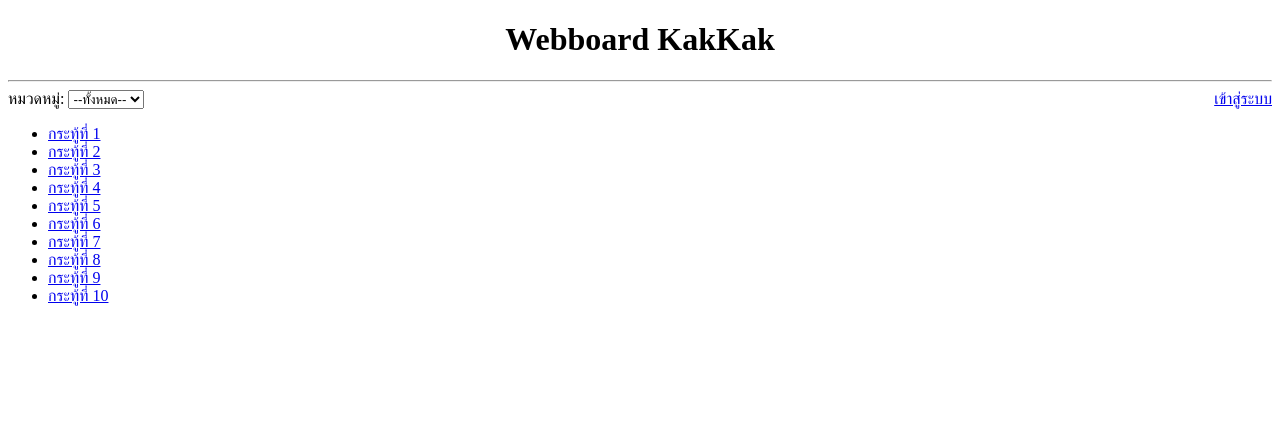
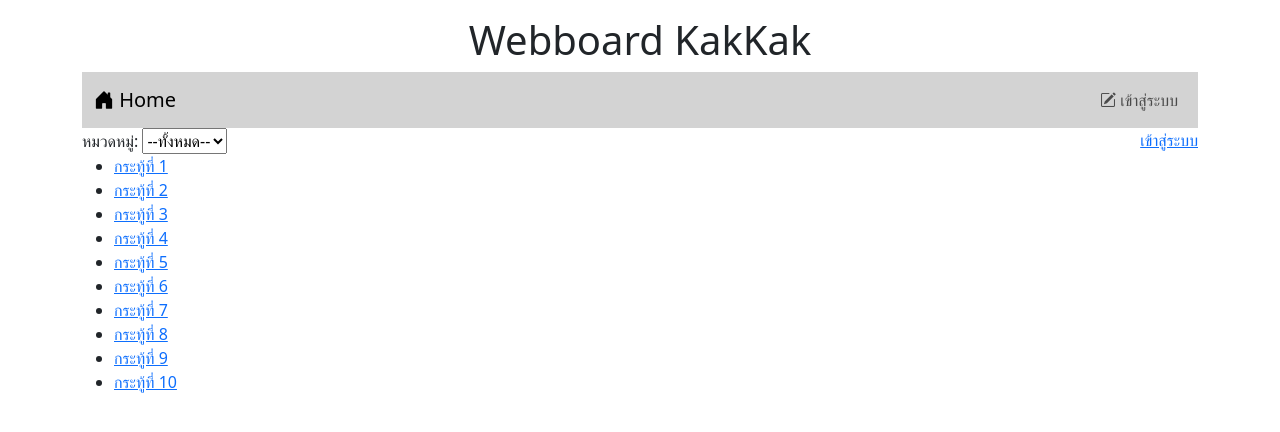
Before and after one commit to phollakrit/Webboard_ECT_Fri, a PHP site: page / in a window 1280 px wide. Shown: the top 432 px of the page. Run offline with PHP 8.4, Linux system fonts and the light colour scheme.

Commit message:
Navbar Finished
Navbar Finished

```diff
--- a/index.php
+++ b/index.php
@@ -6,11 +6,40 @@ session_start();
 <head>
     <meta charset="UTF-8">
     <meta name="viewport" content="width=device-width, initial-scale=1.0">
+    <link href="https://cdn.jsdelivr.net/npm/bootstrap@5.3.2/dist/css/bootstrap.min.css" rel="stylesheet" integrity="sha384-T3c6CoIi6uLrA9TneNEoa7RxnatzjcDSCmG1MXxSR1GAsXEV/Dwwykc2MPK8M2HN" crossorigin="anonymous">
+    <script src="https://cdn.jsdelivr.net/npm/bootstrap@5.3.2/dist/js/bootstrap.bundle.min.js" integrity="sha384-C6RzsynM9kWDrMNeT87bh95OGNyZPhcTNXj1NW7RuBCsyN/o0jlpcV8Qyq46cDfL" crossorigin="anonymous"></script>
+    <link rel="stylesheet" href="https://cdn.jsdelivr.net/npm/bootstrap-icons@1.11.3/font/bootstrap-icons.min.css">
     <title>Webboard</title>
 </head>
 <body>
-    <h1 style="text-align: center;">Webboard KakKak</h1>
-    <hr>
+    <div class="container-lg">
+    <h1 style="text-align: center;" class="mt-3">Webboard KakKak</h1>
+
+    <nav class="navbar navbar-expand-lg" style="background-color: #d3d3d3;">
+        <div class="container-fluid">
+            <a class="navbar-brand" href="index.php"><i class="bi bi-house-door-fill"></i> Home</a>
+            <ul class="navbar-nav">
+                <?php if(!isset($_SESSION['id'])){ ?>
+                <li class="nav-item">
+                    <a class="nav-link" aria-current="page" href="login.php"><i class="bi bi-pencil-square"></i> เข้าสู่ระบบ</a>
+                </li>
+                <?php }else{ ?>
+                <li class="nav-item dropdown">
+                    <a class="btn btn-outline-secondary dropdown-toggle" href="#" role="button" data-bs-toggle="dropdown" aria-expanded="false">
+                        <i class="bi bi-person-lines-fill"></i> <?php echo $_SESSION['username']; ?>
+                    </a>
+                    <ul class="dropdown-menu">
+                        <li><a class="dropdown-item" href="logout.php"><i class="bi bi-power"></i> ออกจากระบบ</a></li>
+
+                    </ul>
+                </li>
+
+                <?php } ?>
+
+            </ul>
+
+        </div>
+    </nav>
     <form>
         หมวดหมู่:
         <select name="category">
@@ -43,5 +72,6 @@ session_start();
         ?>
 
     </ul>
+    </div>
 </body>
 </html>
```
